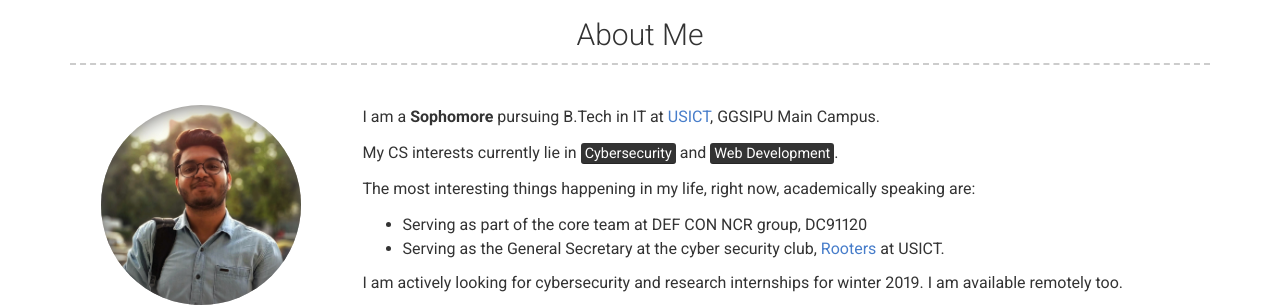
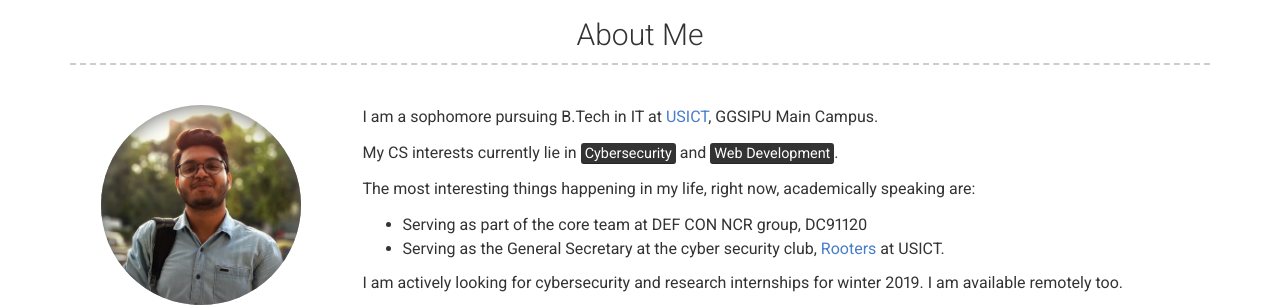
Before and after one commit to eshaan7/eshaan7.github.io, a Jekyll site: the page built from index.md, in a window 1280 px wide and 900 px high. Shown: the part 251-558 px from the top of the window. Built offline with Jekyll 4.4.1, drawn with Linux system fonts in a browser that asks for light colours.

```diff
--- a/_config.yml
+++ b/_config.yml
@@ -21,7 +21,7 @@ linkedin_username: eshaan7
 # about_title: About Me (Use this to override about section title)
 about_profile_image: assets/profile.jpeg
 about_content: | # this will include new lines to allow paragraphs
-  I am a **Sophomore** pursuing B.Tech in IT at <a href="https://ipu.ac.in/usict" target="_blank">USICT</a>, GGSIPU Main Campus.
+  I am a sophomore pursuing B.Tech in IT at <a href="https://ipu.ac.in/usict" target="_blank">USICT</a>, GGSIPU Main Campus.
 
   My CS interests currently lie in <mark>Cybersecurity</mark> and <mark>Web Development</mark>.
 
```
